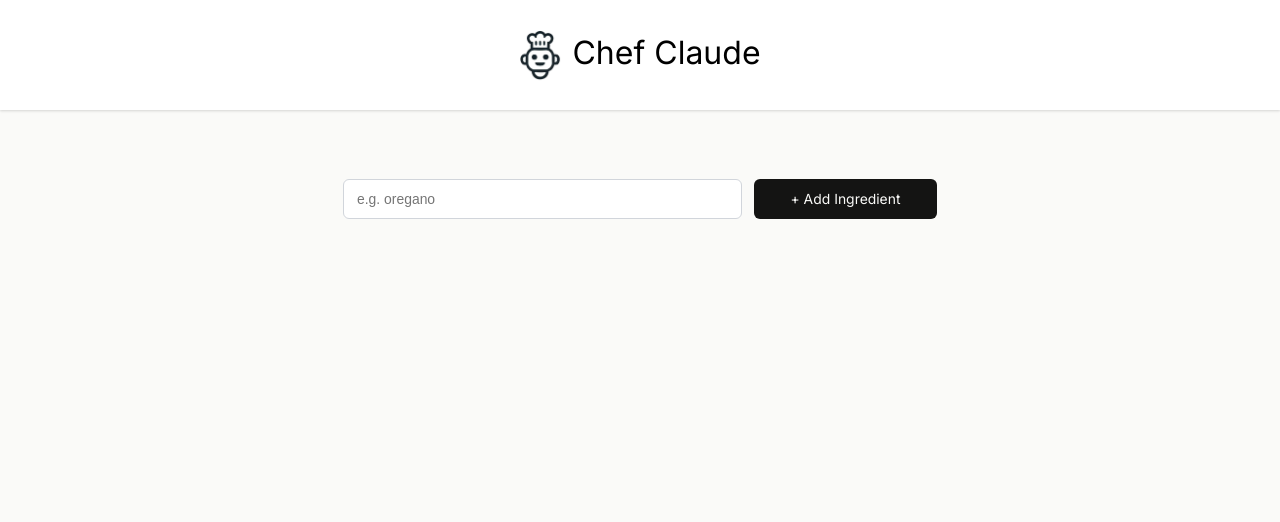
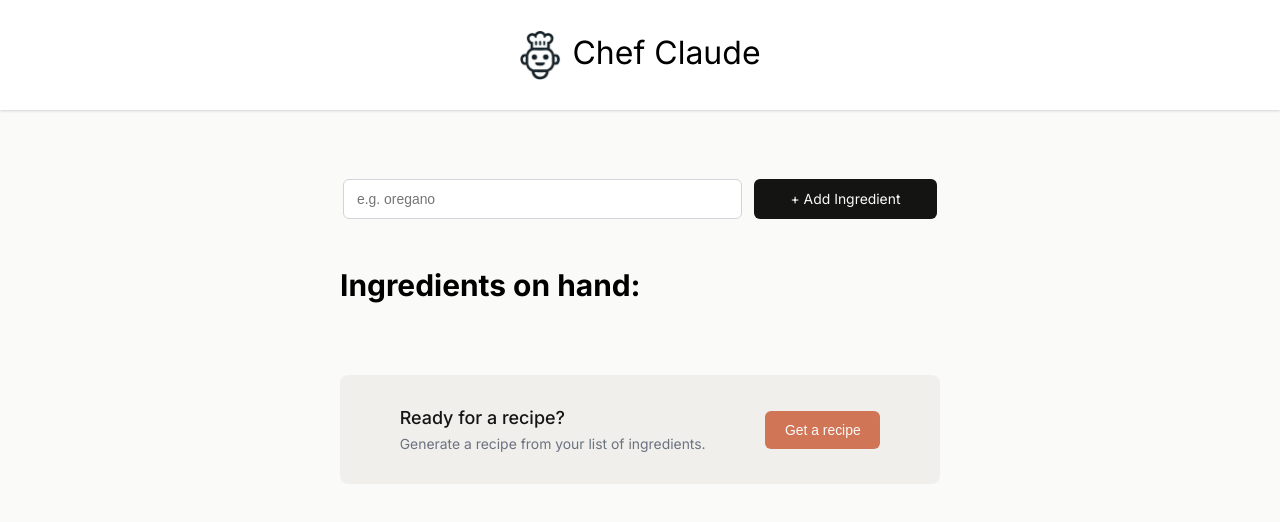
Before and after one commit to echopossum/fcc-chef-claude, a React (Vite) app: page / in a window 1280 px wide. Shown: the top 522 px of the page. Built offline with nearby package versions, Linux system fonts and the light colour scheme.

Commit message:
Add and style ingredients list and submit recipe section

```diff
--- a/src/components/Main.jsx
+++ b/src/components/Main.jsx
@@ -24,7 +24,15 @@ const Main = () => {
         />
         <button className="addButton">+ Add Ingredient</button>
       </form>
-      <ul>{ingredientsList}</ul>
+      <h1 className="ingredientsHeader">Ingredients on hand:</h1>
+      <ul className="ingredientsLst">{ingredientsList}</ul>
+      <div className="getRecipeContainer">
+        <div>
+          <h2 className="submitRecipeHeader">Ready for a recipe?</h2>
+          <p>Generate a recipe from your list of ingredients.</p>
+        </div>
+        <button className="getRecipeButton">Get a recipe</button>
+      </div>
     </main>
   );
 };
--- a/src/index.css
+++ b/src/index.css
@@ -70,3 +70,53 @@ main {
   font-size: 0.87rem;
   font-family: Inter, sans-serif;
 }
+
+.ingredientsHeader {
+  align-self: flex-start;
+  font-weight: 500px;
+  font-size: 1.87rem;
+  margin-top: 48px;
+  margin-bottom: 24px;
+}
+
+.ingredientsLst {
+  align-self: flex-start;
+  font-size: 1.2rem;
+  font-weight: 400;
+  display: flex;
+  flex-direction: column;
+  justify-content: flex-start;
+  gap: 10px;
+  list-style-position: inside;
+}
+
+.getRecipeContainer {
+  display: flex;
+  justify-content: space-evenly;
+  align-items: center;
+  width: 600px;
+  height: 109px;
+  background-color: #f0efeb;
+  color: #6b7280;
+  font-size: 0.87rem;
+  border-radius: 8px;
+  margin-top: 48px;
+}
+
+.submitRecipeHeader {
+  font-weight: 500;
+  font-size: 1.12rem;
+  color: #141413;
+  margin-bottom: 8px;
+}
+
+.getRecipeButton {
+  background-color: #d17557;
+  width: 115px;
+  height: 38px;
+  color: #fafaf8;
+  border: solid 0px transparent;
+  border-radius: 6px;
+  font-size: 0.87rem;
+  font-weight: 500;
+}
```
